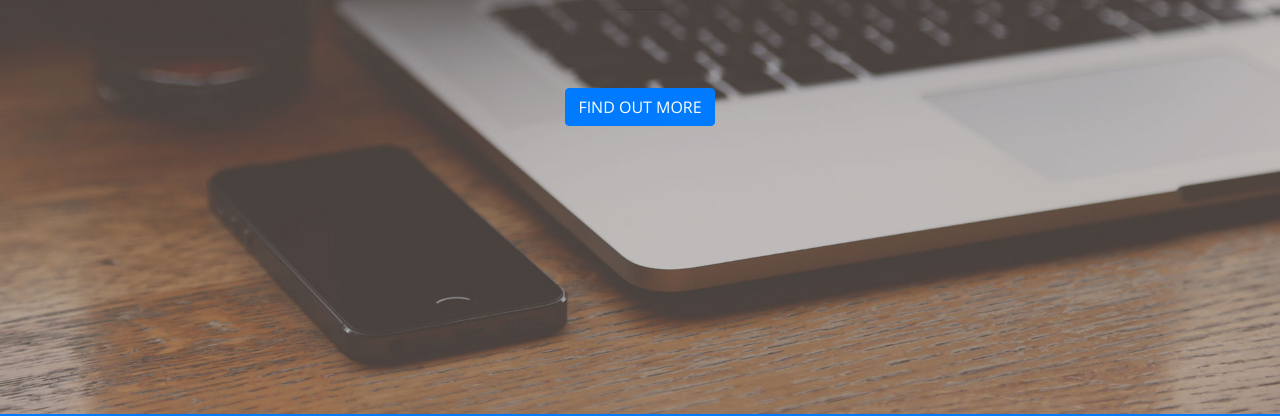
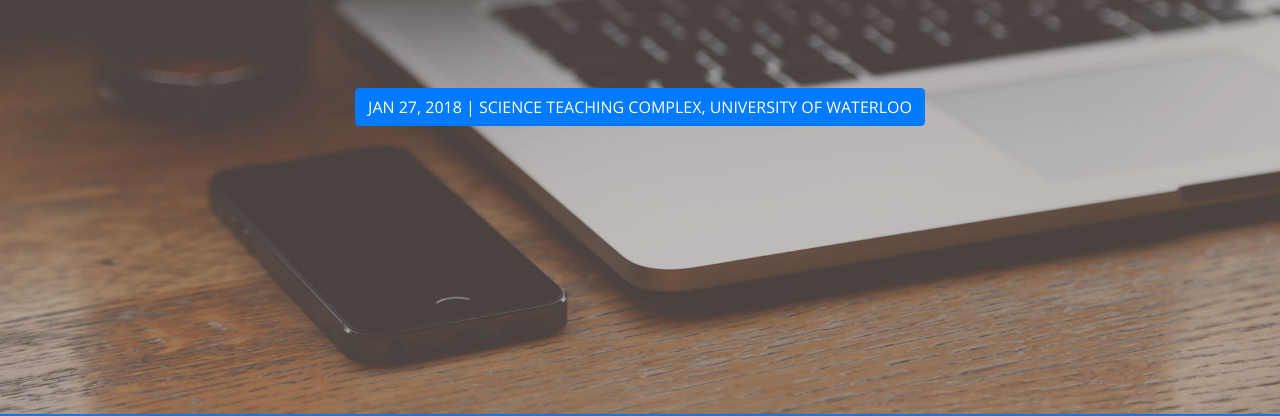
Before and after one commit to vlad-rosu/bayesian, a website with bundled scripts: page index.html in a window 1280 px wide. Shown: the part 386-802 px from the top of the page. Built offline with nearby package versions, Linux system fonts and the light colour scheme.

Commit message:
Updated text on website button

```diff
--- a/index.html
+++ b/index.html
@@ -65,7 +65,7 @@
           </div>
           <div class="col-lg-8 mx-auto">
             <p class="text-faded mb-5"></p>
-            <a class="btn btn-primary btn-xl js-scroll-trigger" href="#about">Find Out More</a>
+            <a class="btn btn-primary btn-xl js-scroll-trigger" href="#about">Jan 27, 2018 | Science Teaching Complex, University of Waterloo</a>
           </div>
         </div>
       </div>
```
